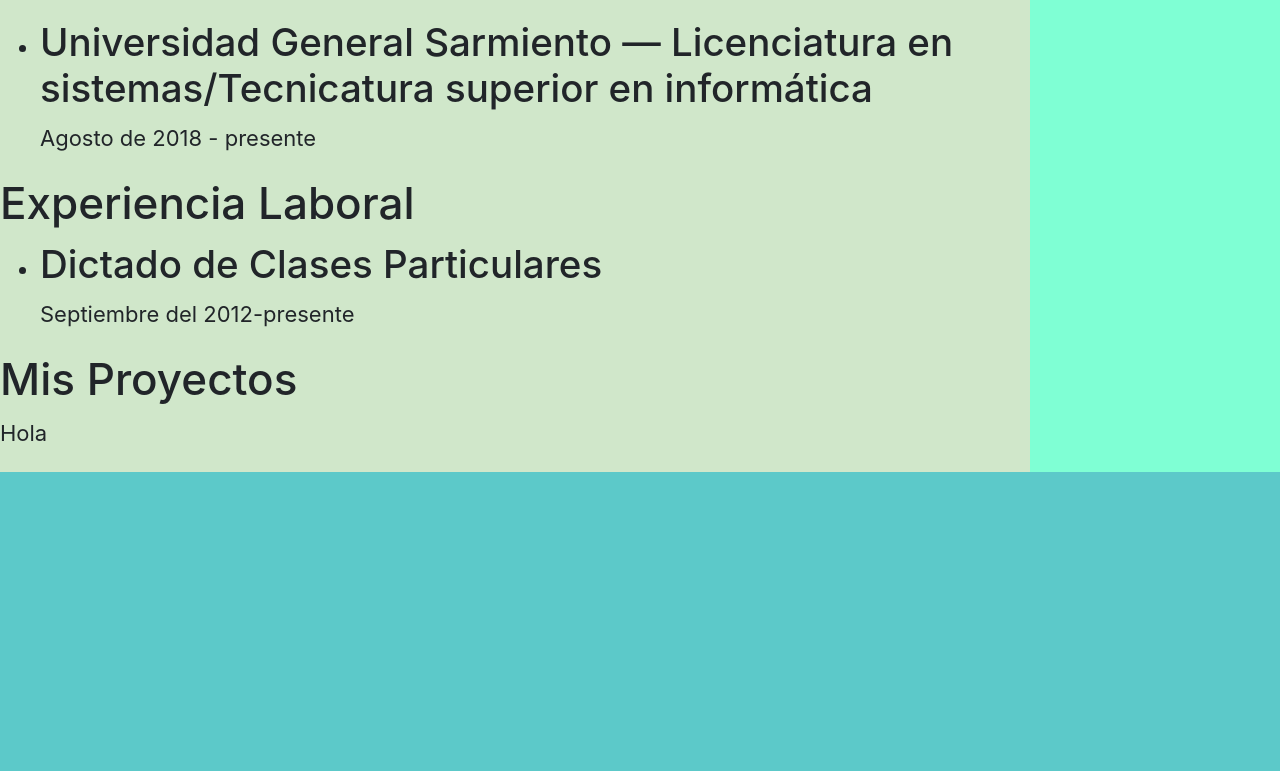
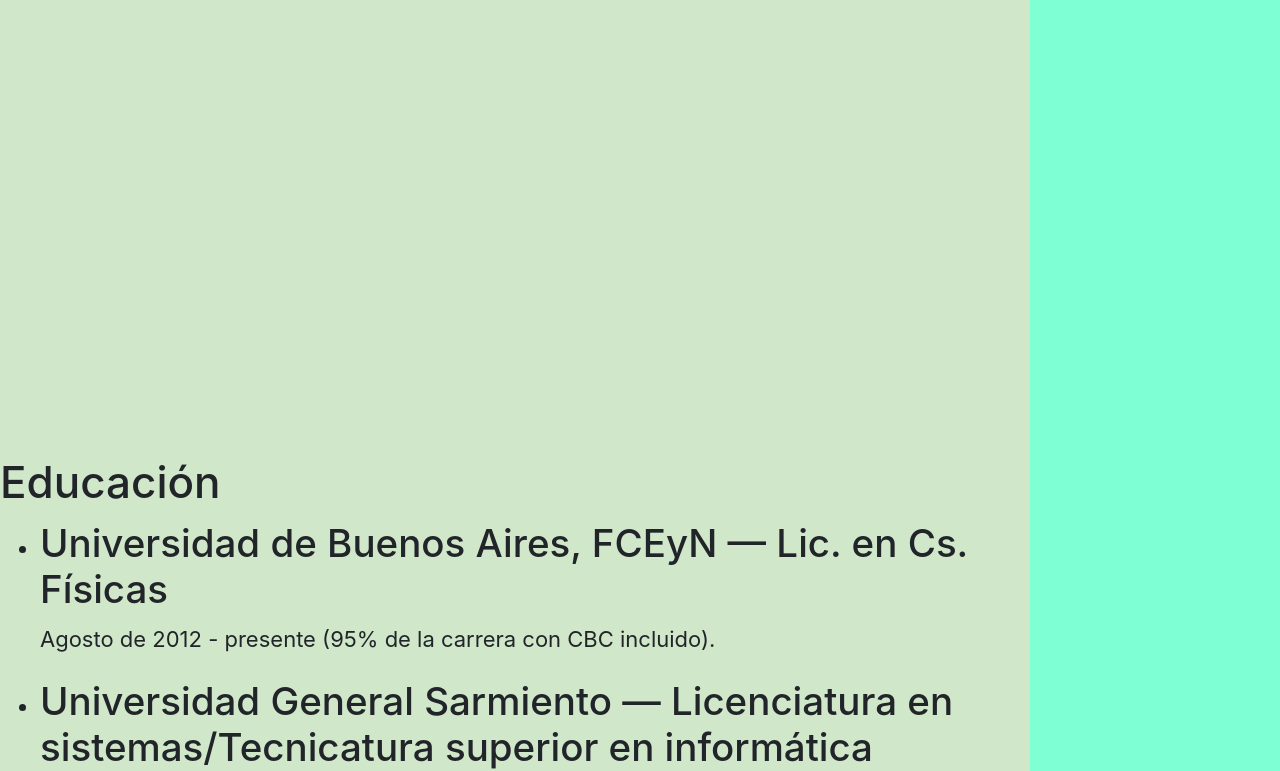
Before and after one commit to fernandopaz1/CV, a plain HTML site: page index.html in a window 1280 px wide. Shown: the part 531-1302 px from the top of the page. Before the commit the page ends 1003 px from the top, so only its background shows below. Drawn offline with nearby package versions, Linux system fonts and the light colour scheme.

Commit message:
feat: secciones ocupan toda la pantalla y el scroll es smooth

```diff
--- a/src/styles.sass
+++ b/src/styles.sass
@@ -1,4 +1,5 @@
 @import 'styles/_body.sass'
 @import 'styles/_main.sass'
 @import 'styles/_navbar.sass'
+@import 'styles/_seccion.sass'
 @import 'styles/_aside.sass'
--- a/src/styles/_body.sass
+++ b/src/styles/_body.sass
@@ -1,7 +1,9 @@
 html
     font-size: 100%
+    height: 100%
     line-height: 24px
     background-color: #5cc9c9
+    scroll-behavior: smooth
 
 
 @media (min-width: 48rem)
@@ -17,4 +19,4 @@
 body
     display: flex
     flex-direction: row
-    padding-top: 3rem
+    padding-top: 5rem
--- /dev/null
+++ b/src/styles/_seccion.sass
@@ -0,0 +1,3 @@
+.seccion
+    height: 100vh
+    scroll-behavior: smooth
```
Also changed, not shown: src/dist/styles.css, src/styles/dist/_body.css, src/styles/dist/_seccion.css (added).
